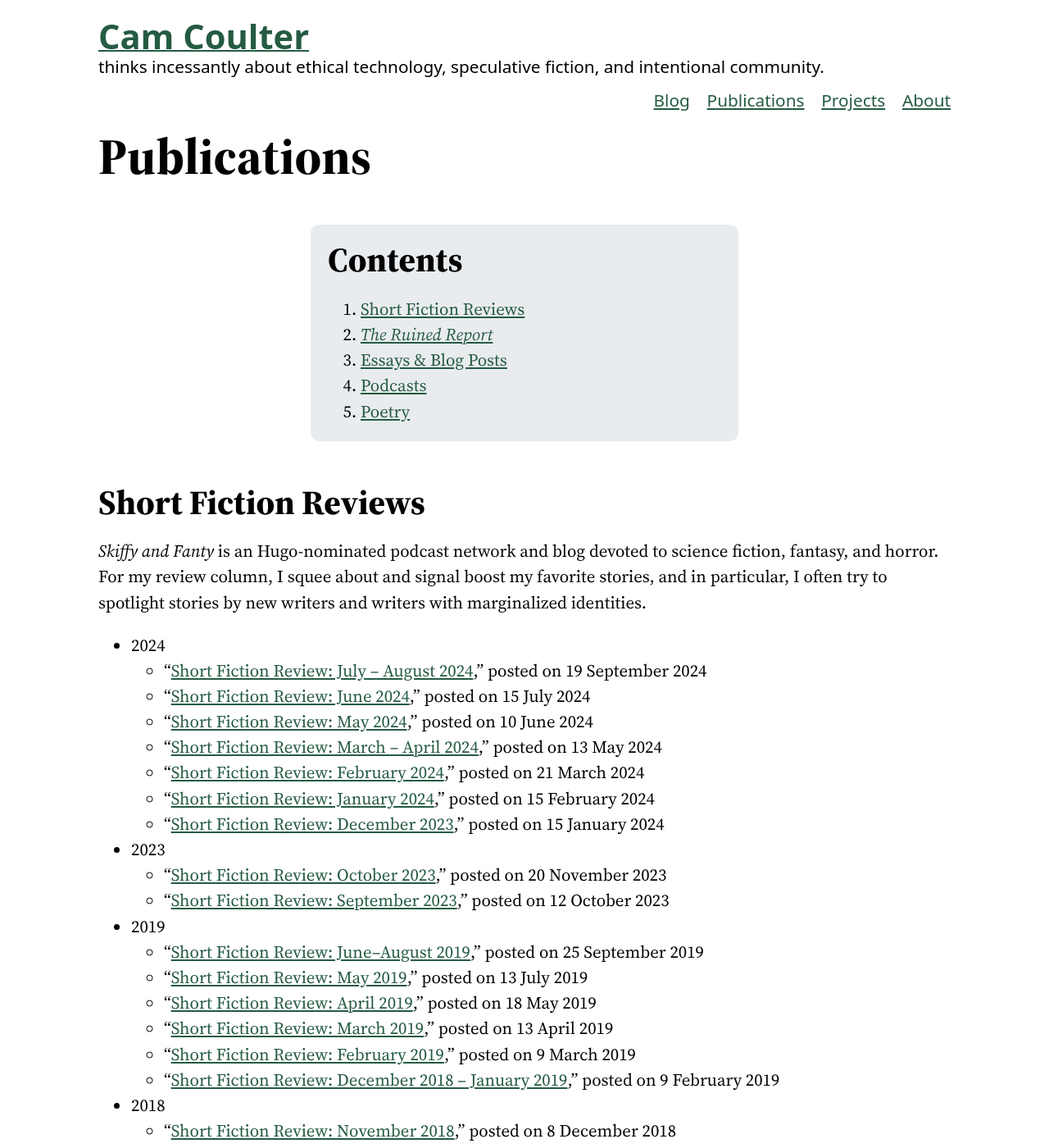
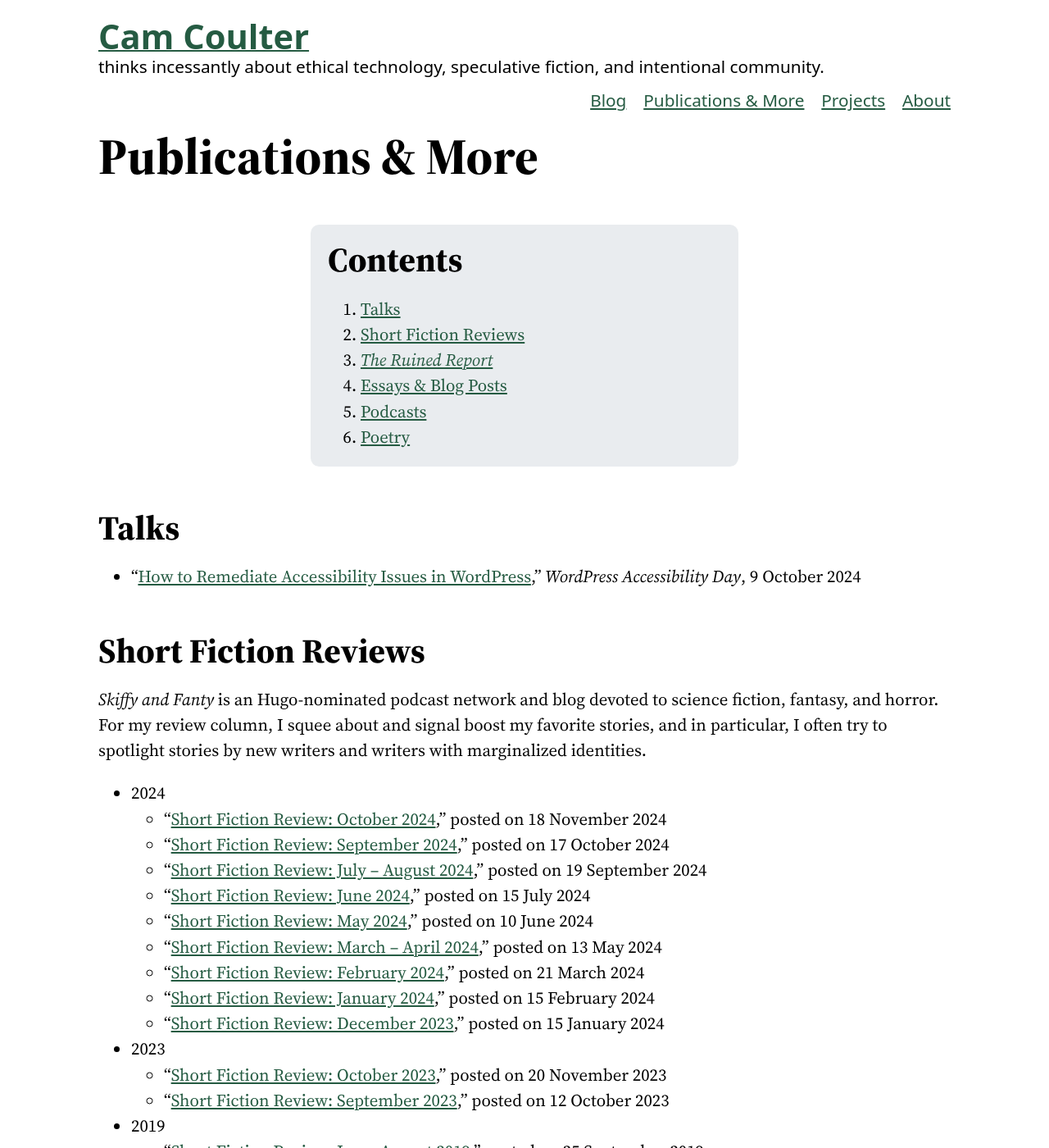
Before and after one commit to cncoulter/camcoulter.com, a Jekyll site: the page built from Publications.html, in a window 1280 px wide and 1400 px high. Shown: the whole window at 82% size. Built offline with Jekyll 4.4.1, drawn with Linux system fonts in a browser that asks for light colours; some web fonts are replaced.

Commit message:
Update Publications

```diff
--- a/Publications.html
+++ b/Publications.html
@@ -4,14 +4,15 @@ SPDX-License-Identifier: CC-BY-NC-ND-4.0
 layout: default
 title: "Publications"
 permalink: /Publications/
-description: "Here's all my published essays, poetry, posts, and reviews."
+description: "Here's all my published essays, poetry, posts, reviews, and more."
 ---
 
-<h1 id="main-content" tabindex="-1">Publications</h1>
+<h1 id="main-content" tabindex="-1">Publications & More</h1>
 
 <div class="toc">
 	<h2>Contents</h2>
 	<ol>
+		<li><a href="#talks">Talks</a></li>
 		<li><a href="#short-fiction-reviews">Short Fiction Reviews</a></li>
 		<li><a href="#the-ruined-report"><cite>The Ruined Report</cite></a></li>
 		<li><a href="#essays-blog-posts">Essays & Blog Posts</a></li>
@@ -21,6 +22,12 @@ description: "Here's all my published essays, poetry, posts, and reviews."
 	</ol>
 </div>
 
+<h2 id="talks" tabindex="-1">Talks</h2>
+
+<ul>
+	<li>“<a href="https://2024.wpaccessibility.day/sessions/how-to-remediate-accessibility-issues-in-wordpress/" class="font-weight-bold">How to Remediate Accessibility Issues in WordPress</a>,” <i>WordPress Accessibility Day</i>, 9 October 2024</li>
+</ul>
+
 <h2 id="short-fiction-reviews" tabindex="-1">Short Fiction Reviews</h2>
 
 <p><cite>Skiffy and Fanty</cite> is an Hugo-nominated podcast network and blog devoted to science fiction, fantasy, and horror. For my review column, I squee about and signal boost my favorite stories, and in particular, I often try to spotlight stories by new writers and writers with marginalized identities.</p>
@@ -28,6 +35,8 @@ description: "Here's all my published essays, poetry, posts, and reviews."
 <ul>
 	<li>2024
 		<ul>
+			<li>“<a href="https://skiffyandfanty.com/blog/short-fiction-review-october-2024/" class="font-weight-bold">Short Fiction Review: October 2024</a>,” posted on 18 November 2024</li>
+			<li>“<a href="https://skiffyandfanty.com/blog/short-fiction-review-september-2024/" class="font-weight-bold">Short Fiction Review: September 2024</a>,” posted on 17 October 2024</li>
 			<li>“<a href="https://skiffyandfanty.com/blog/short-fiction-review-july-august-2024/" class="font-weight-bold">Short Fiction Review: July – August 2024</a>,” posted on 19 September 2024</li>
 			<li>“<a href="https://skiffyandfanty.com/blog/short-fiction-review-june-2024/" class="font-weight-bold">Short Fiction Review: June 2024</a>,” posted on 15 July 2024</li>
 			<li>“<a href="https://skiffyandfanty.com/blog/short-fiction-review-may-2024/" class="font-weight-bold">Short Fiction Review: May 2024</a>,” posted on 10 June 2024</li>
--- a/Site-Map.html
+++ b/Site-Map.html
@@ -32,7 +32,7 @@ permalink: /Site-Map/
 			</li>
 		</ul>
 	</li>
-	<li><a href="/Publications/">Publications</a></li>
+	<li><a href="/Publications/">Publications & More</a></li>
 	<li><a href="/Projects/">Projects</a></li>
 	<li><a href="/About/">About</a></li>
 	<li><a href="/About-This-Site/">About This Site</a>
--- a/_layouts/default.html
+++ b/_layouts/default.html
@@ -93,7 +93,7 @@ SPDX-License-Identifier: AGPL-3.0-or-later
 			<nav>
 				<ul class="primary-nav link-undercover--list">
 					<li><a href="/" class="link-undercover">Blog</a></li>
-					<li><a href="/Publications/" class="link-undercover">Publications</a></li>
+					<li><a href="/Publications/" class="link-undercover">Publications & More</a></li>
 					<li><a href="/Projects/" class="link-undercover">Projects</a></li>
 					<li><a href="/About/" class="link-undercover">About</a></li>
 				</ul>
```
